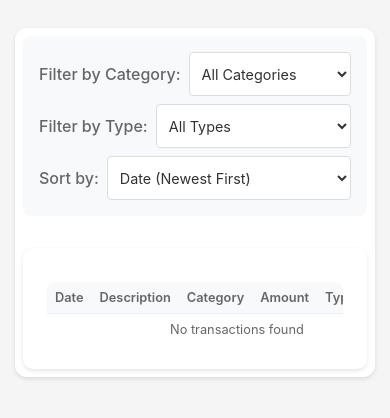
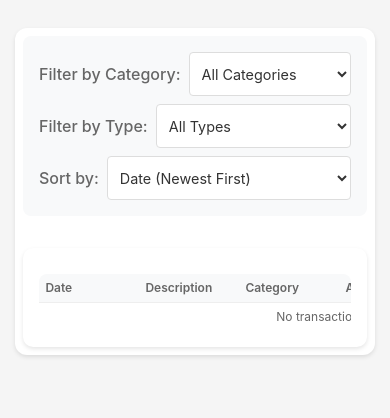
Before and after one commit to varshini-1396/Expense-Tracker-and-Splitter, a Flask app: page /transactions in a window 390 px wide. Shown: the part 232-650 px from the top of the page. Run offline with Flask 3, Linux system fonts and the light colour scheme; the visitor is signed in with stand-in values (Sample User, id 1); data that the repository does not hold is empty.

Commit message:
Update Styles and Navigation in index.html and styles.css
- Added box-sizing and word-break properties to various elements in styles.css for improved layout and responsiveness.
- Adjusted the grid layout for the transactions section to a single column for better mobile display.
- Updated navigation link in index.html from "Home" to "Stats" to enhance user flow and accessibility.
- Enhanced mobile styles for better usability across devices, including padding adjustments and responsive table layouts.

```diff
--- a/static/styles.css
+++ b/static/styles.css
@@ -884,6 +884,7 @@ td.outgoing {
     max-width: 100%;
     margin: 0 auto;
     overflow-x: hidden;
+    box-sizing: border-box;
 }
 
 .stats-card {
@@ -893,6 +894,7 @@ td.outgoing {
     box-shadow: 0 2px 4px rgba(0, 0, 0, 0.1);
     width: 100%;
     max-width: 100%;
+    box-sizing: border-box;
 }
 
 .stats-card h2 {
@@ -906,11 +908,12 @@ td.outgoing {
     font-weight: bold;
     margin: 1rem 0;
     color: #333;
+    word-break: break-word;
 }
 
 .transactions {
     display: grid;
-    grid-template-columns: 1fr 1fr;
+    grid-template-columns: 1fr;
     gap: 1rem;
 }
 
@@ -918,6 +921,8 @@ td.outgoing {
     padding: 1rem;
     border-radius: 8px;
     background: #f8f9fa;
+    width: 100%;
+    box-sizing: border-box;
 }
 
 .incoming {
@@ -940,6 +945,7 @@ td.outgoing {
     margin-top: 0.5rem;
     font-size: 0.9rem;
     color: #666;
+    word-break: break-word;
 }
 
 .charts-container {
@@ -949,6 +955,7 @@ td.outgoing {
     margin: 1rem 0;
     width: 100%;
     max-width: 100%;
+    box-sizing: border-box;
 }
 
 .chart-wrapper {
@@ -958,6 +965,7 @@ td.outgoing {
     box-shadow: 0 2px 4px rgba(0, 0, 0, 0.1);
     width: 100%;
     max-width: 100%;
+    box-sizing: border-box;
 }
 
 .chart-container {
@@ -965,6 +973,7 @@ td.outgoing {
     height: 250px;
     width: 100%;
     max-width: 100%;
+    box-sizing: border-box;
 }
 
 .transactions-list {
@@ -972,6 +981,10 @@ td.outgoing {
     border-radius: 10px;
     padding: 1.5rem;
     box-shadow: 0 2px 4px rgba(0, 0, 0, 0.1);
+    width: 100%;
+    max-width: 100%;
+    box-sizing: border-box;
+    overflow-x: auto;
 }
 
 .transactions-list h2 {
@@ -983,6 +996,7 @@ td.outgoing {
 .transactions-list table {
     width: 100%;
     border-collapse: collapse;
+    table-layout: fixed;
 }
 
 .transactions-list th,
@@ -990,11 +1004,13 @@ td.outgoing {
     padding: 0.75rem;
     text-align: left;
     border-bottom: 1px solid #eee;
+    word-break: break-word;
 }
 
 .transactions-list th {
     font-weight: 600;
     color: #666;
+    white-space: nowrap;
 }
 
 .transactions-list tr:last-child td {
@@ -1016,6 +1032,7 @@ td.outgoing {
     border-radius: 8px;
     margin-bottom: 1rem;
     text-align: center;
+    word-break: break-word;
 }
 
 /* Mobile Responsive Styles */
@@ -1024,6 +1041,10 @@ td.outgoing {
         padding: 0.5rem;
     }
 
+    .stats-card {
+        padding: 1rem;
+    }
+
     .charts-container {
         gap: 1rem;
     }
@@ -1037,42 +1058,68 @@ td.outgoing {
     }
 
     .transactions-list {
+        padding: 1rem;
+    }
+
+    .transactions-list table {
+        display: block;
         overflow-x: auto;
         -webkit-overflow-scrolling: touch;
-    }
-
-    .transactions-list table {
-        min-width: 100%;
-        width: auto;
     }
 
     .transactions-list th,
     .transactions-list td {
         padding: 0.5rem;
         font-size: 0.8rem;
-    }
-}
-
-@media (max-width: 480px) {
+        min-width: 100px;
+    }
+
+    .transactions-list th:nth-child(1),
+    .transactions-list td:nth-child(1) {
+        width: 25%;
+    }
+
+    .transactions-list th:nth-child(2),
+    .transactions-list td:nth-child(2) {
+        width: 35%;
+    }
+
+    .transactions-list th:nth-child(3),
+    .transactions-list td:nth-child(3) {
+        width: 20%;
+    }
+
+    .transactions-list th:nth-child(4),
+    .transactions-list td:nth-child(4) {
+        width: 20%;
+    }
+
+    .balance-card .amount {
+        font-size: 1.5rem;
+    }
+
     .stats-card h2 {
         font-size: 1.1rem;
     }
+}
+
+@media (max-width: 480px) {
+    .stats-card {
+        padding: 0.75rem;
+    }
+
+    .transactions-list th,
+    .transactions-list td {
+        font-size: 0.75rem;
+        padding: 0.4rem;
+    }
 
     .balance-card .amount {
         font-size: 1.25rem;
     }
 
-    .chart-card {
-        height: 200px;
-    }
-
-    .chart-wrapper {
-        height: 150px;
-    }
-
-    th, td {
-        padding: 0.4rem;
-        font-size: 0.8rem;
+    .chart-container {
+        height: 180px;
     }
 }
 
--- a/templates/index.html
+++ b/templates/index.html
@@ -11,7 +11,7 @@
     <nav class="navbar">
         <div class="logo">MoneyMate</div>
         <div class="nav-links">
-            <a href="{{ url_for('index') }}">Home</a>
+            <a href="{{ url_for('stats') }}">Stats</a>
             <a href="{{ url_for('transactions') }}">Transactions</a>
             <a href="{{ url_for('splitter') }}">Splitter</a>
             <a href="{{ url_for('groups_page') }}">Groups</a>
```
